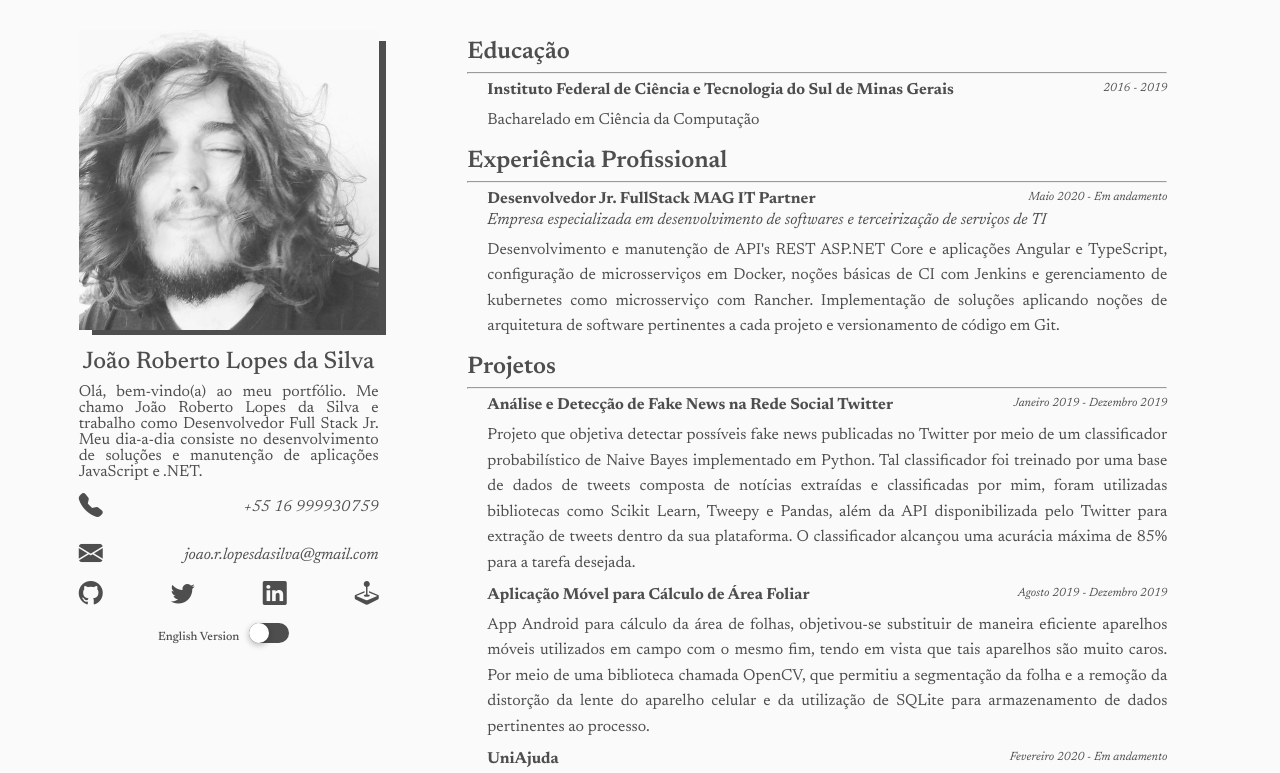
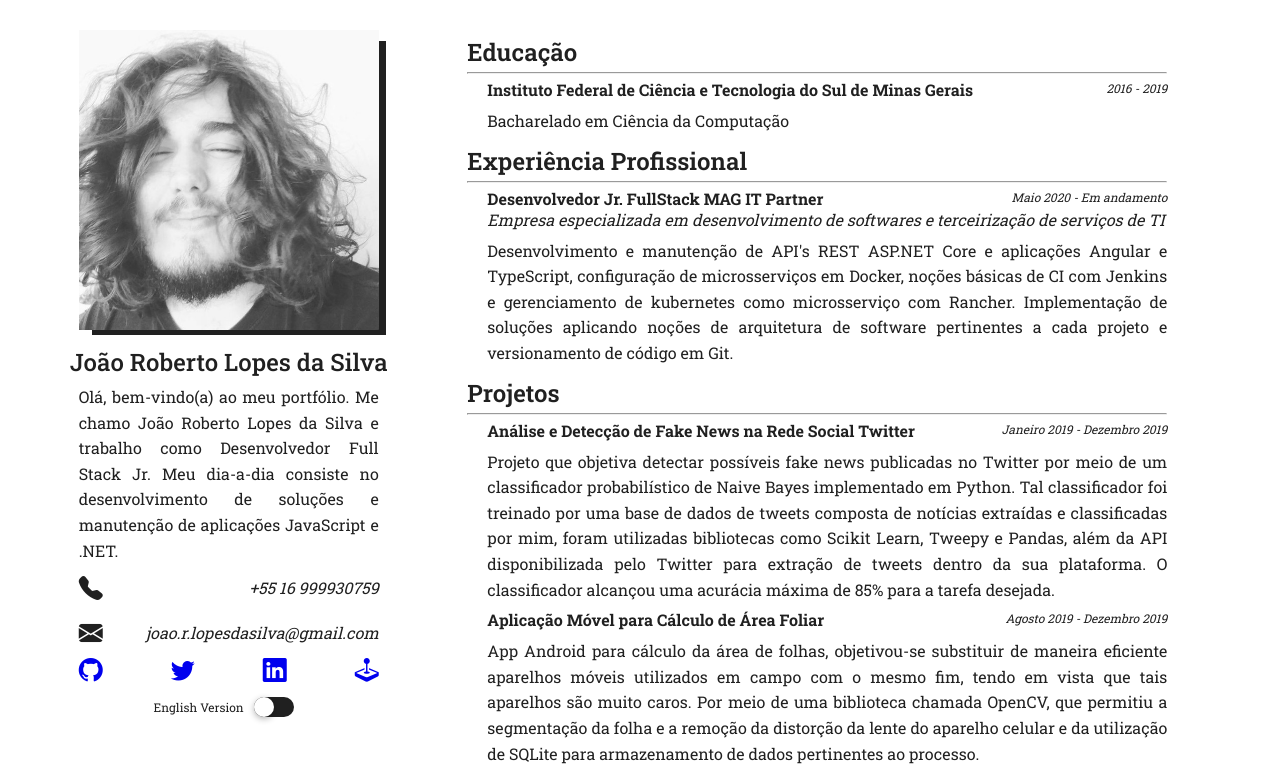
Before and after one commit to robls/robls.github.io, a plain HTML site: page index.html in a window 1280 px wide. Shown: the top 773 px of the page. Drawn offline with nearby package versions, Linux system fonts and the light colour scheme.

Commit message:
:lipstick: New font and new color scheme
yay new colors

```diff
--- a/index.html
+++ b/index.html
@@ -13,6 +13,7 @@
         <link rel="stylesheet" href="styles.css">
         <link rel="preconnect" href="https://fonts.gstatic.com">
         <link rel="stylesheet" href="https://cdn.jsdelivr.net/npm/bootstrap-icons@1.3.0/font/bootstrap-icons.css">
+        <link href="https://fonts.googleapis.com/css2?family=Roboto+Slab:wght@100;200;300;400;500;600;700;800;900&display=swap" rel="stylesheet">
         <link href="https://fonts.googleapis.com/css2?family=Newsreader:ital,wght@0,200;0,300;0,400;0,500;0,600;0,700;0,800;1,200;1,300;1,400;1,500;1,600;1,700;1,800&display=swap" rel="stylesheet">
     </head>
     <body>
@@ -43,7 +44,7 @@
                 </div>
                 <div class="switch-container">
                     <p>English Version</p>
-                    <label class="switch"><input id="language-checkbox" onchange="toggleCheckbox()" type="checkbox"/><div></div>
+                    <label id="switch-label" class="switch"><input id="language-checkbox" onchange="toggleCheckbox()" type="checkbox"/><div></div>
                     </label>
                 </div>
             </div>
--- a/scripts.js
+++ b/scripts.js
@@ -1,4 +1,5 @@
 const toggleLanguage = document.getElementById("language-checkbox");
+const switchLabel = document.getElementById("switch-label");
 const bioText = document.getElementById("bio-text");
 
 const educationTitle = document.getElementById("education-title");
@@ -110,8 +111,10 @@ function toggleAll(pos){
 function toggleCheckbox(){
     if(toggleLanguage.checked){
         document.cookie = "language=1";
+        document.getElementsByClassName('switch')[0].style.background = "var(--egg-yellow)";
         toggleAll(1);
     } else {
+        document.getElementsByClassName('switch')[0].style.background = "var(--blackish)";
         document.cookie = "language=0";
         toggleAll(0);
     }
@@ -122,6 +125,7 @@ let cookies = document.cookie.split(" ");
 for(let i = 0; i < cookies.length; i++){
     let [splittedCookie, cookieValue] = cookies[i].split("=");
     if(splittedCookie == "language" && cookieValue == "1"){
+        document.getElementsByClassName('switch')[0].style.background = "var(--egg-yellow)";
         toggleLanguage.checked = true;
         toggleAll(1);
     }
--- a/styles.css
+++ b/styles.css
@@ -30,18 +30,23 @@ table {
 }
 
 body * {
-    font-family: 'Newsreader', serif;
+    font-family: 'Roboto Slab', serif;
 }
 
 :root {
     --gray: #4F4E4F;
     --blue: #64BCC4;
     --white: #fafafa;
+    --blackish: #202020;
+    --dark-grey: #3F3F3F;
+    --medium-grey: #707070;
+    --egg-yellow: #FFDF6C;
+    --white: #FFFFFF;
 }
 
 body {
     background-color: var(--white);
-    color: var(--gray);
+    color: var(--blackish);
 }
 
 .container {
@@ -75,6 +80,8 @@ body {
 .bio-container {
     font-size: 16px;
     max-width: 300px;
+    line-height: 1.6;
+    min-height: 175px;
     text-align: justify;
     margin: 0 auto;
 }
@@ -105,16 +112,15 @@ body {
 }
 
 .contact-container>a>i {
-    transition: .2s ease;
-    color: var(--gray);
+    transition: .1s ease;
 }
 
 .contact-container>a>i:hover {
-    font-size: 32px;
+    font-size: 29px;
 }
 
 .contact-container>a:visited {
-    color: var(--gray);
+    color: var(--blackish);
 }
 
 .skills-container {
@@ -171,16 +177,15 @@ body {
 }
 
 .offset-shadow {
-    -webkit-box-shadow: 10px 8px 0px -3px var(--gray);
-    box-shadow: 10px 8px 0px -3px var(--gray);
+    -webkit-box-shadow: 10px 8px 0px -3px var(--blackish);
+    box-shadow: 10px 8px 0px -3px var(--blackish);
 }
 
 .switch-container {
     margin-top: 15px;
     display: flex;
     flex-direction: row;
-    align-items: flex-end;
-    font-weight: 500;
+    align-items: center;
     font-size: 12px;
 }
 
@@ -196,15 +201,15 @@ body {
     font-size: 20px;
     height: 1em;
     width: 2em;
-    background: var(--gray);
     border-radius: 1em;
+    background: var(--blackish);
 }
 
 .switch div {
     height: 1em;
     width: 1em;
     border-radius: 1em;
-    background: #FFF;
+    background: var(--white);
     box-shadow: 0 0.1em 0.3em rgba(0, 0, 0, 0.3);
     -webkit-transition: all 300ms;
     -moz-transition: all 300ms;
```
